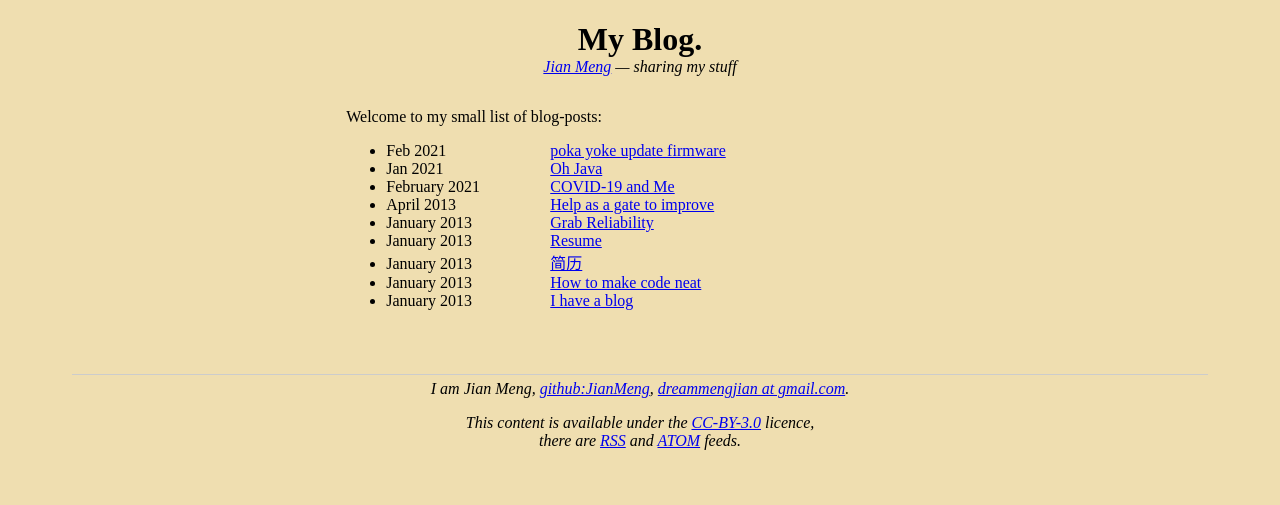
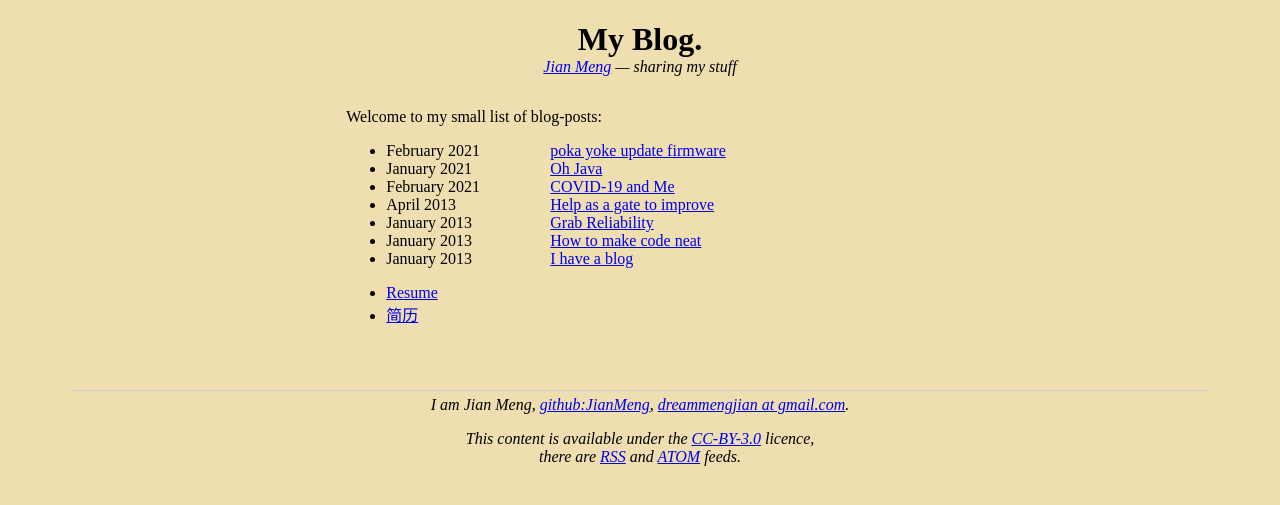
Before and after one commit to JianMeng/jianmeng.github.com, a Jekyll site: the page built from index.html, in a window 1280 px wide. Shown: the top 505 px of the page. Built offline with Jekyll 4.4.1, drawn with Linux system fonts in a browser that asks for light colours.

Commit message:
add Liquid filter

```diff
--- a/_posts/2021-01-01-Oh-java.md
+++ b/_posts/2021-01-01-Oh-java.md
@@ -2,7 +2,7 @@
 title: "Oh Java"
 permalink: blog/oh-java.html
 layout: post
-fuzzydate: Jan 2021
+fuzzydate: January 2021
 ---
 
 I hava a long mixed feeling for java. When i was a college student, some dude from classmate say here is  a new rockstar language called java. It can write a web applet, without deconstruction function. Some smart people said if you learn java, all the big IT company was going to recuit you after graduate. Like all thing with an input, all java tutor fee must be frist payed. It almost 2 thousand CNY for 3 or 4 week, include 10 hours teachor lecutured in class and about a few hours in computer pratice. After you finished that, you got a chance to participe a exam to get a certificated java programmer title.
--- a/_posts/2021-02-20-poka-yoke-update-firmware.md
+++ b/_posts/2021-02-20-poka-yoke-update-firmware.md
@@ -2,7 +2,7 @@
 title: "poka yoke update firmware"
 permalink: blog/poka-yoke-update-firmware.html
 layout: post
-fuzzydate: Feb 2021
+fuzzydate: February 2021
 ---
 ["poka yoke"](https://kanbanize.com/lean-management/improvement/what-is-poka-yoke) is a japanese word ポカヨケ, which mean Fool-proofing. I first meet this word in a book talking about User interface design in web serval years ago. But soon I soon found where it should be applied.
 
--- a/atom.xml
+++ b/atom.xml
@@ -14,8 +14,8 @@ permalink: blog/atom.xml
    <name>Jian Meng</name>
    <email>dreammengjian@gmail.com</email>
  </author>
-
- {% for post in site.posts %}
+ {% assign posts = site.posts | where: "layout", "post" %}
+ {% for post in posts %}
  <entry>
    <title>{{ post.title | xml_escape }}</title>
    <link href="http://jianmeng.github.com/{{ post.url }}"/>
--- a/index.html
+++ b/index.html
@@ -8,7 +8,15 @@ fuzzydate: sharing my stuff
 Welcome to my small list of blog-posts:
 
 <ul>
-{% for post in site.posts %}
+{% assign posts = site.posts | where: "layout", "post" %}
+{% for post in posts %}
 <li><span style="width:10em;display:inline-block;">{{post.fuzzydate}}</span> <a href="{{post.permalink}}">{{post.title}}</a></li>
 {% endfor %}
 </ul>
+
+<ul>
+{% assign resumes = site.posts | where: "layout", "resume" %}
+{% for post in resumes %}
+<li><a href="{{post.permalink}}">{{post.title}}</a></li>
+{% endfor %}
+</ul>
--- a/rss.xml
+++ b/rss.xml
@@ -10,7 +10,8 @@ permalink: blog/rss.xml
   <atom:link rel="self" href="http://jianmeng.github.com/blog/rss.xml"></atom:link>
   <description>Welcome</description>
 
- {% for post in site.posts %}
+ {% assign posts = site.posts | where: "layout", "post" %}
+ {% for post in posts %}
   <item>
       <title>{{ post.title | xml_escape }}</title>
       <link>http://jianmeng.github.com/{{ post.url }}</link>
```
